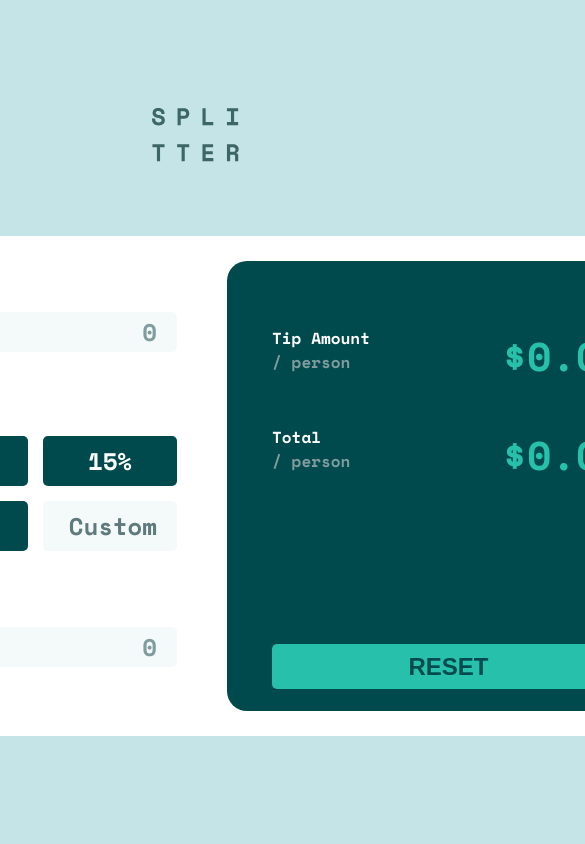
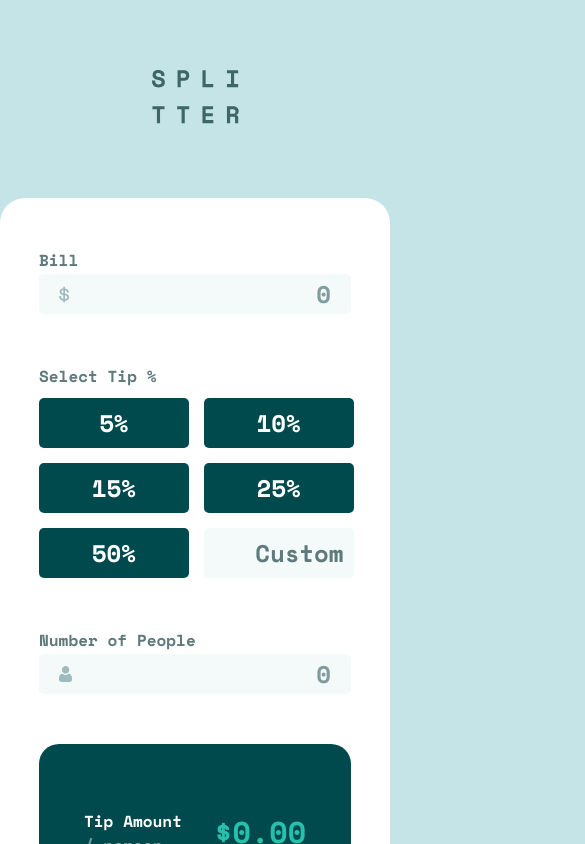
Before and after one commit to kardahim/tip-calculator-app, a React (Create React App) app: page / in a window 390 px wide. Shown: the top 844 px of the page, 585 px wide, since content can reach past the window. Built offline with nearby package versions, Linux system fonts and the light colour scheme.

Commit message:
add support for lower resolutions

```diff
--- a/src/app.scss
+++ b/src/app.scss
@@ -14,9 +14,19 @@ $font-family: 'Space Mono', monospace;
 $font-weight: 700;
 $inputs-font-size: 24px;
 
-// resolutions
-$mobile-resolution: 375px;
-$desktop-resolution: 1440px;
+// mixins
+
+@mixin laptop {
+    @media (max-width: 1024px) {
+        @content;
+    }
+}
+
+@mixin mobile {
+    @media (max-width: 767px) {
+        @content;
+    }
+}
 
 * {
     margin: 0;
@@ -37,6 +47,10 @@ body {
 
     header {
         margin-bottom: 70px;
+
+        @include mobile {
+            margin-top: 70px;
+        }
     }
 
     main {
@@ -50,11 +64,28 @@ body {
         height: 500px;
         min-width: 1000px;
 
+        @include laptop {
+            min-width: 500px;
+        }
+
+        @include mobile {
+            min-width: auto;
+        }
+
         // flex
         display: flex;
 
+        @include mobile {
+            flex-direction: column;
+            align-items: center;
+            height: fit-content;
+            width: 100%;
+            border-bottom-left-radius: 0;
+            border-bottom-right-radius: 0;
+        }
+
         .card {
-            width: 100%;
+            width: 80%;
             border-radius: 20px;
 
             // flex
@@ -68,6 +99,12 @@ body {
             margin: 25px 25px 25px 0;
             padding: 45px 45px 0 45px;
 
+            @include mobile {
+                font-size: $inputs-font-size;
+                margin: 0 0 50px;
+                height: 300px;
+            }
+
             .output-container {
                 display: flex;
                 justify-content: space-between;
@@ -76,6 +113,10 @@ body {
                 .output-labels {
                     display: flex;
                     flex-direction: column;
+
+                    @include mobile {
+                        font-size: initial;
+                    }
 
                     .output-title {
                         color: $main-card-color;
@@ -89,6 +130,10 @@ body {
                 .output-result {
                     color: $active-color;
                     font-size: 40px;
+
+                    @include mobile {
+                        font-size: 30px;
+                    }
                 }
             }
 
@@ -104,6 +149,10 @@ body {
                 font-weight: $font-weight;
                 color: $tips-background-color;
 
+                @include mobile {
+                    margin: 0px;
+                }
+
                 &:hover {
                     background-color: $hover-color;
                 }
@@ -112,7 +161,12 @@ body {
 
         // left-card
         .options {
-            margin: 50px;
+            padding: 50px;
+
+            @include mobile {
+                padding: 50px 0;
+            }
+
             color: $options-color;
 
             // Input component
@@ -170,11 +224,16 @@ body {
 
                 .tips {
                     display: grid;
-                    grid-template-columns: 134px 134px 134px;
+                    grid-template-columns: 30% 30% 30%;
                     grid-template-rows: 50px 50px;
                     column-gap: 15px;
                     row-gap: 15px;
                     margin-top: 10px;
+
+                    @include mobile {
+                        grid-template-columns: 48% 48%;
+                        grid-template-rows: 50px 50px 50PX;
+                    }
 
                     button {
                         font-size: $inputs-font-size;
@@ -186,6 +245,14 @@ body {
                         cursor: pointer;
                         font-family: $font-family;
 
+                        @include laptop {
+                            font-size: calc(#{$inputs-font-size} - 5px);
+                        }
+
+                        @include mobile {
+                            font-size: $inputs-font-size;
+                        }
+
                         &:hover {
                             background-color: $hover-color;
                             color: $tips-background-color;
@@ -195,13 +262,22 @@ body {
                     input {
                         color: $tips-background-color;
                         text-align: right;
-                        padding: 0 20px;
+                        padding: 0 10px;
+                        width: 100%;
                         font-weight: $font-weight;
                         font-size: $inputs-font-size;
                         background-color: $input-background-color;
                         border: none;
                         border-radius: 5px;
                         cursor: pointer;
+
+                        @include laptop {
+                            font-size: calc(#{$inputs-font-size} - 5px);
+                        }
+
+                        @include mobile {
+                            font-size: $inputs-font-size;
+                        }
 
                         &:focus {
                             border: $active-color 2px solid;
```
